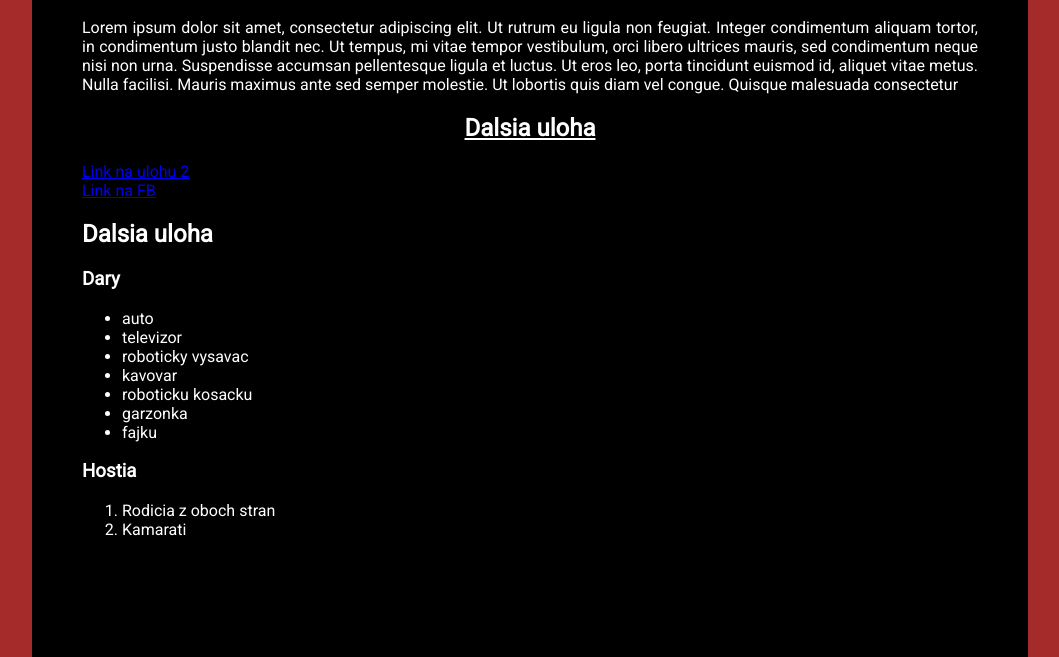
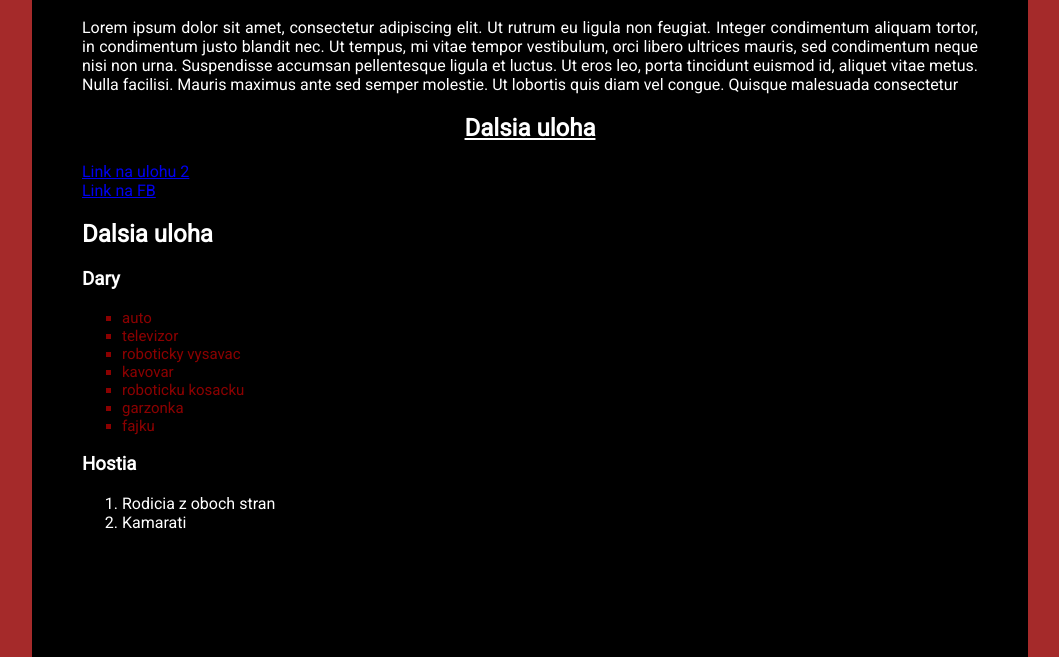
Before and after one commit to samod1/doucovanie, a plain HTML site: page index.html in a window 1280 px wide. Shown: the part 143-800 px from the top of the page, without its empty margins (110-1169 px from the left). Drawn offline with Linux system fonts and the light colour scheme.

Commit message:
posledne upravy cvicenia

```diff
--- a/css/style.css
+++ b/css/style.css
@@ -27,3 +27,9 @@ body
     text-align: center;
     text-decoration:underline;
 }
+ul
+{
+    list-style-type: square;
+    font-size: 15px;
+    color:darkred;
+}
```
